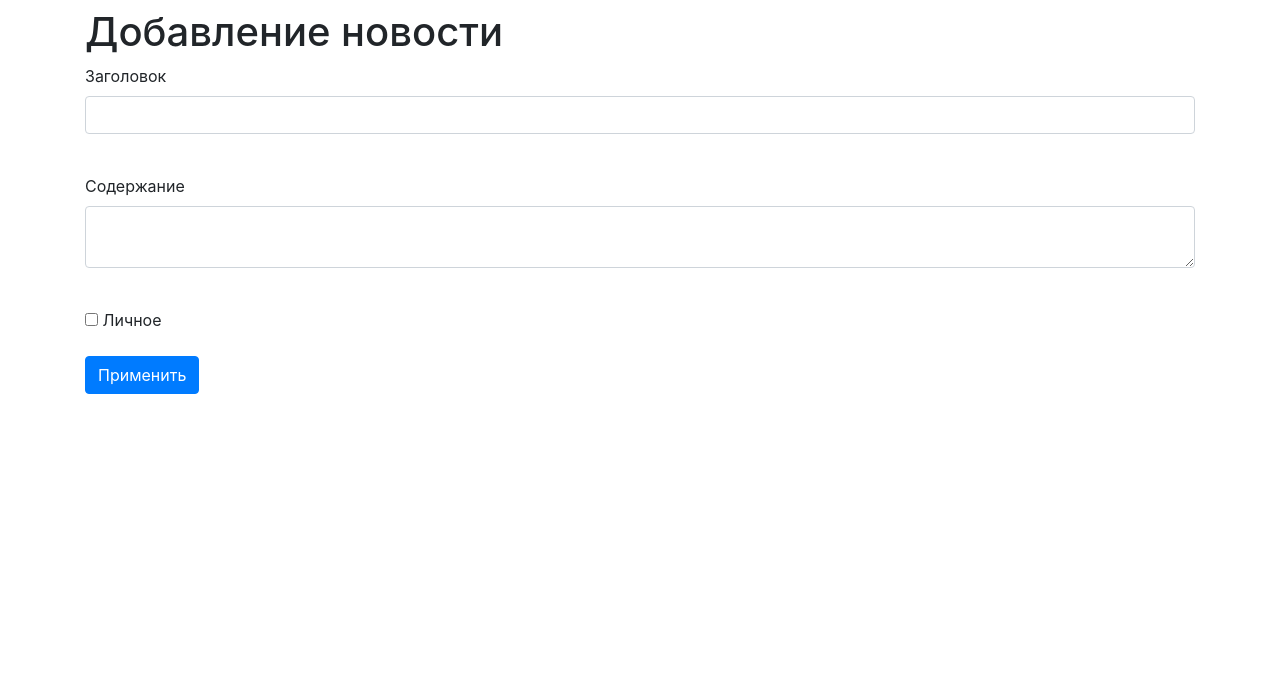
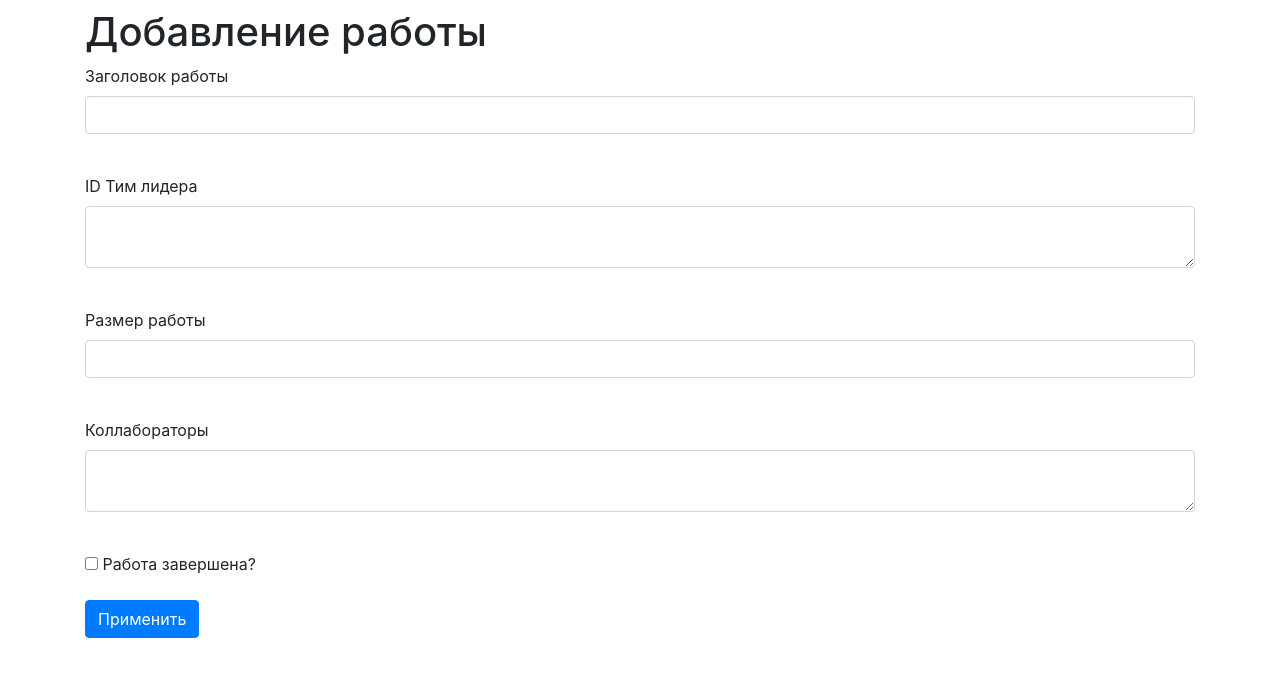
Before and after one commit to HeavySaharok/app_register, a Flask app: template templates/jobs.html in a window 1280 px wide. Shown: the part 101-778 px from the top of the page. Run offline with Flask 3, Linux system fonts and the light colour scheme; the template is opened without the code that fills it: values that come from a table or form of the project are taken from there, others are empty; some libraries are stand-ins or nearby versions.

Commit message:
НЕ РАБОТАЕТ

```diff
--- a/data/users.py
+++ b/data/users.py
@@ -22,7 +22,7 @@ class User(SqlAlchemyBase, UserMixin):
     hashed_password = sqlalchemy.Column(sqlalchemy.String)
     created_date = sqlalchemy.Column(sqlalchemy.DateTime, default=datetime.datetime.now)
 
-    news = orm.relationship("News", back_populates='user')
+    jobs = orm.relationship("Jobs", back_populates='user')
 
     def __repr__(self):
         return f'<User> {self.id} {self.name} {self.email}'
--- a/forms/jobs.py
+++ b/forms/jobs.py
@@ -1,10 +1,12 @@
 from flask_wtf import FlaskForm
-from wtforms import StringField, TextAreaField, BooleanField, SubmitField
+from wtforms import StringField, TextAreaField, IntegerField, BooleanField, SubmitField
 from wtforms.validators import DataRequired
 
 
 class JobsForm(FlaskForm):
-    title = StringField('Заголовок', validators=[DataRequired()])
-    content = TextAreaField("Содержание")
-    is_private = BooleanField("Личное")
+    job = StringField('Заголовок работы', validators=[DataRequired()])
+    team_leader = TextAreaField("ID Тим лидера")
+    work_size = IntegerField("Размер работы")
+    collaborators = TextAreaField("Коллабораторы")
+    is_finished = BooleanField("Работа завершена?")
     submit = SubmitField('Применить')
--- a/main.py
+++ b/main.py
@@ -4,8 +4,6 @@ from flask_login import LoginManager, login_user, login_required, logout_user, c
 from data.jobs import Jobs
 from forms.jobs import JobsForm
 from forms.user import RegisterForm, LoginForm
-from forms.user import RegisterForm
-from data.news import News
 from data.users import User
 from data import db_session
 
@@ -32,6 +30,22 @@ def main():
     db_session.global_init("db/mars.db")
     app.run(debug=True)
 
+@app.route('/jobs', methods=['GET', 'POST'])
+@login_required
+def add_jobs():
+    form = JobsForm()
+    if form.validate_on_submit():
+        db_sess = db_session.create_session()
+        jobs = Jobs()
+        jobs.team_leader = form.team_leader.data
+        jobs.work_size = form.work_size.data
+        jobs.collaborators = form.collaborators.data
+        jobs.is_finished = form.is_finished.data
+        current_user.jobs.append(jobs)
+        db_sess.merge(current_user)
+        db_sess.commit()
+        return redirect('/')
+    return render_template('news.html', title='Добавление новости', form=form)
 
 @app.route("/")
 def index():
--- a/templates/jobs.html
+++ b/templates/jobs.html
@@ -1,28 +1,46 @@
 {% extends "base.html" %}
 
 {% block content %}
-    <h1>Добавление новости</h1>
+    <h1>Добавление работы</h1>
     <form action="" method="post">
         {{ form.hidden_tag() }}
         <p>
-            {{ form.title.label }}<br>
-            {{ form.title(class="form-control") }}<br>
-            {% for error in form.title.errors %}
+            {{ form.job.label }}<br>
+            {{ form.job(class="form-control") }}<br>
+            {% for error in form.job.errors %}
                 <p class="alert alert-danger" role="alert">
                     {{ error }}
                 </p>
             {% endfor %}
         </p>
         <p>
-            {{ form.content.label }}<br>
-            {{ form.content(class="form-control") }}<br>
-            {% for error in form.content.errors %}
+            {{ form.team_leader.label }}<br>
+            {{ form.team_leader(class="form-control") }}<br>
+            {% for error in form.team_leader.errors %}
                 <p content="alert alert-danger" role="alert">
                     {{ error }}
                 </p>
             {% endfor %}
         </p>
-        <p>{{ form.is_private() }} {{ form.is_private.label }}</p>
+        <p>
+            {{ form.work_size.label }}<br>
+            {{ form.work_size(class="form-control") }}<br>
+            {% for error in form.work_size.errors %}
+                <p content="alert alert-danger" role="alert">
+                    {{ error }}
+                </p>
+            {% endfor %}
+        </p>
+        <p>
+            {{ form.collaborators.label }}<br>
+            {{ form.collaborators(class="form-control") }}<br>
+            {% for error in form.collaborators.errors %}
+                <p content="alert alert-danger" role="alert">
+                    {{ error }}
+                </p>
+            {% endfor %}
+        </p>
+        <p>{{ form.is_finished() }} {{ form.is_finished.label }}</p>
         <p>{{ form.submit(type="submit", class="btn btn-primary") }}</p>
         {{ message }}
     </form>
```
